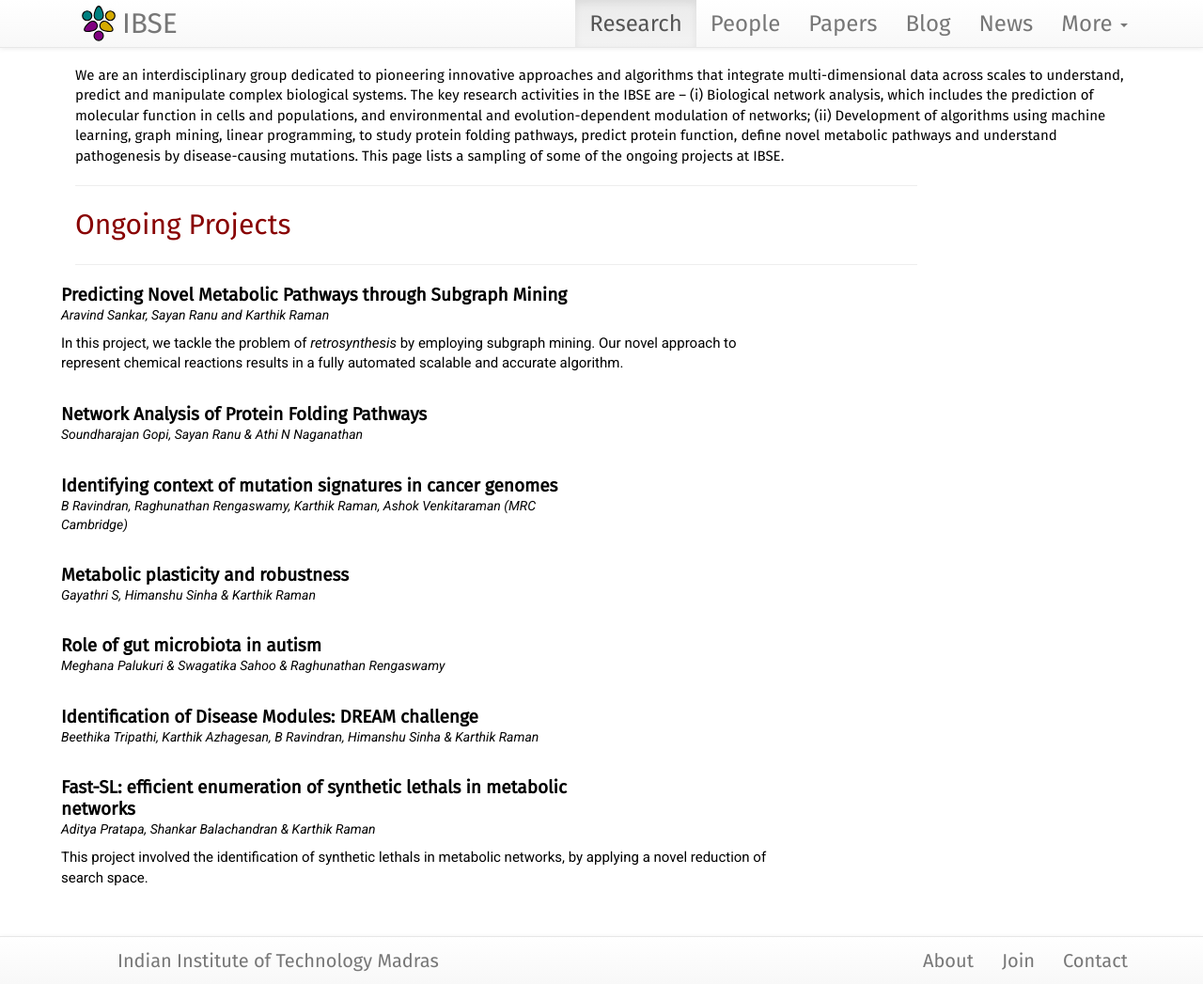
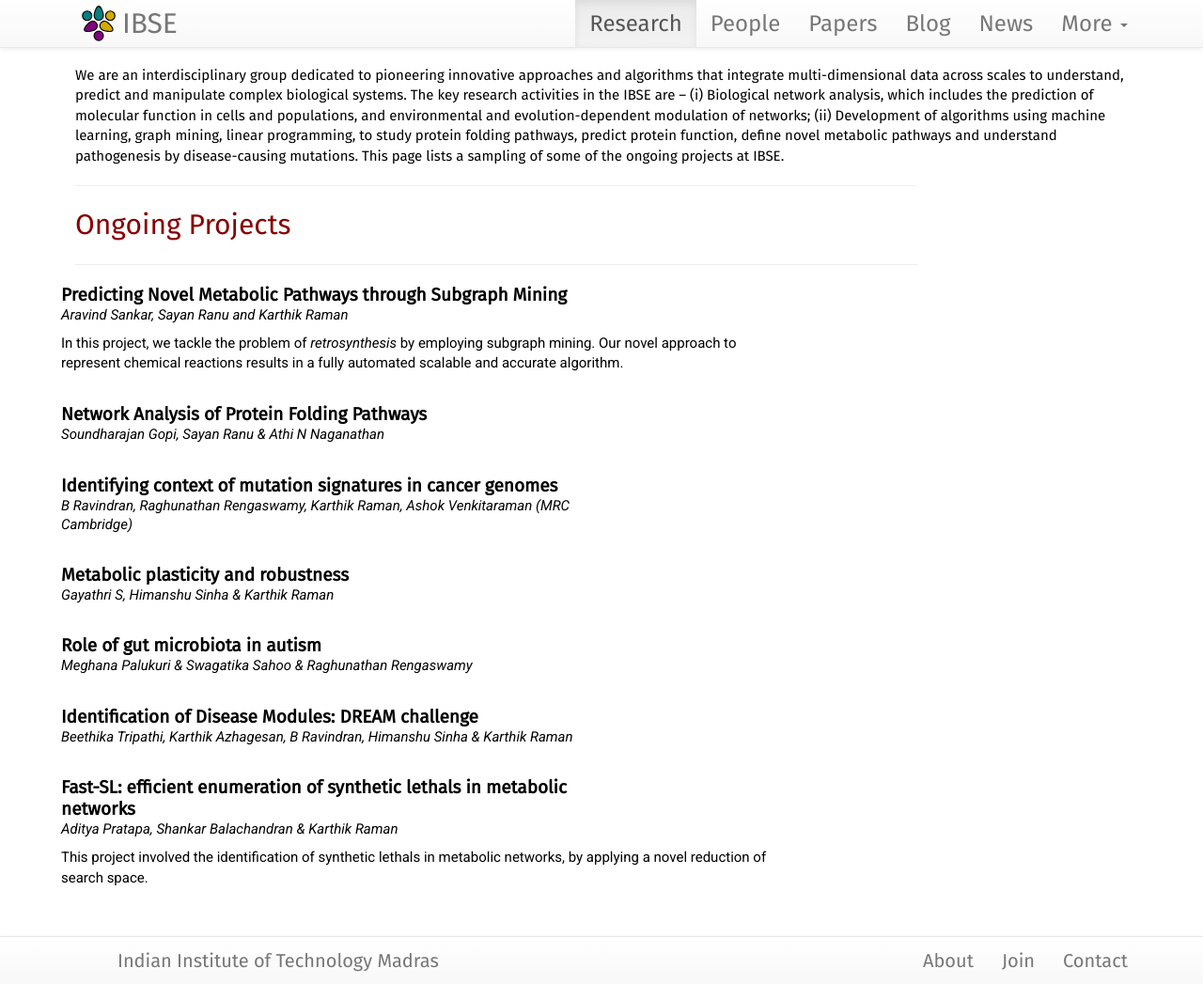
Before and after one commit to philge/ibse-iitm.github.io, a Jekyll site: the page built from projects/index.html, in a window 1280 px wide and 1047 px high. Shown: the whole window at 94% size. Built offline with Jekyll 4.4.1, drawn with Linux system fonts in a browser that asks for light colours; nearby versions of some CDN libraries.

Commit message:
minor css fix

```diff
--- a/assets/themes/lab/css/style.scss
+++ b/assets/themes/lab/css/style.scss
@@ -322,6 +322,13 @@
 }
 
 .smallhead p {
+    font-size: $font-size-base;
+    font-family: "Roboto";
+    font-weight: $font-weight-base;
+    line-height: 20px;
+}
+
+.project-people {
 	font-size: 14px;
     font-style: italic;
     font-family: "Roboto";
```
